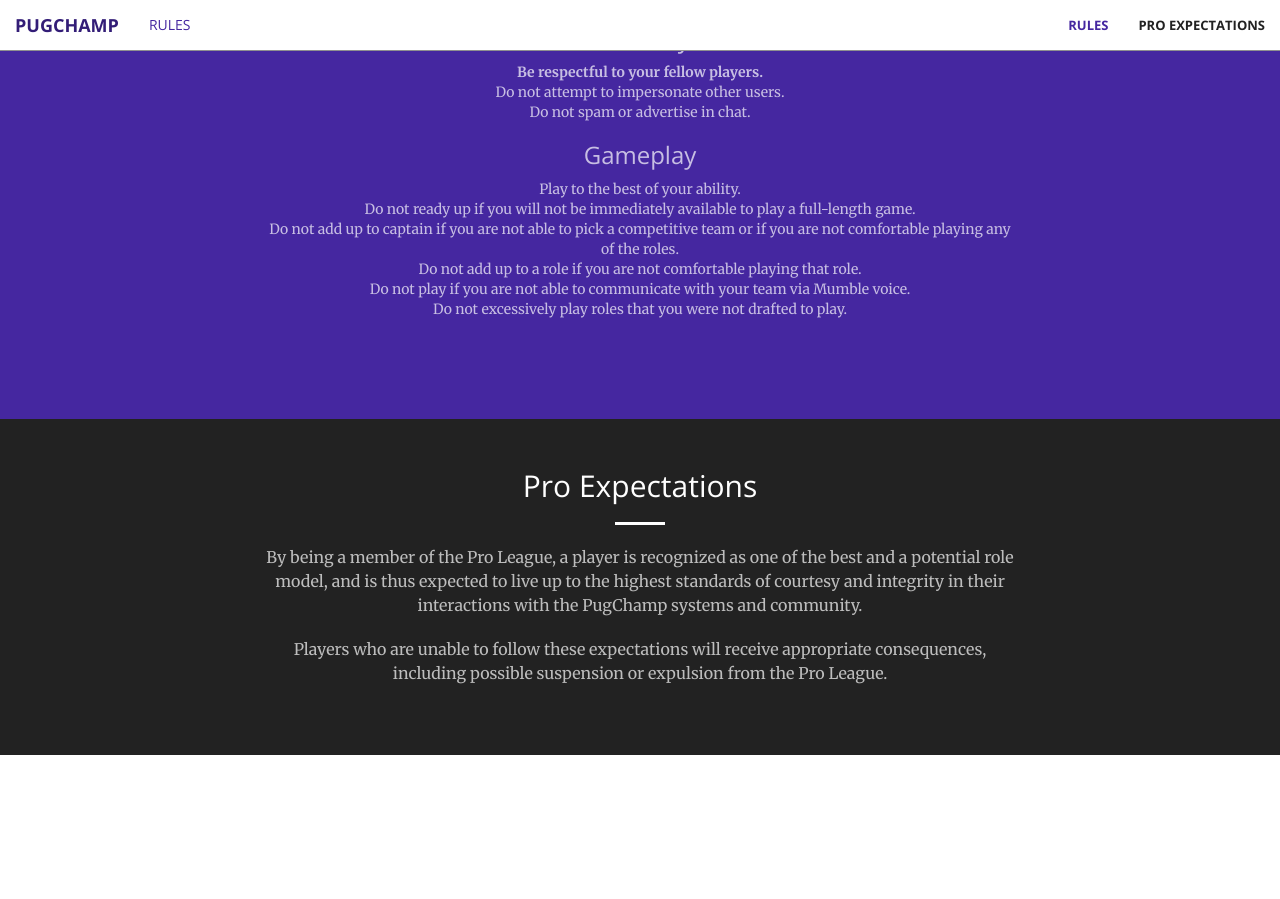
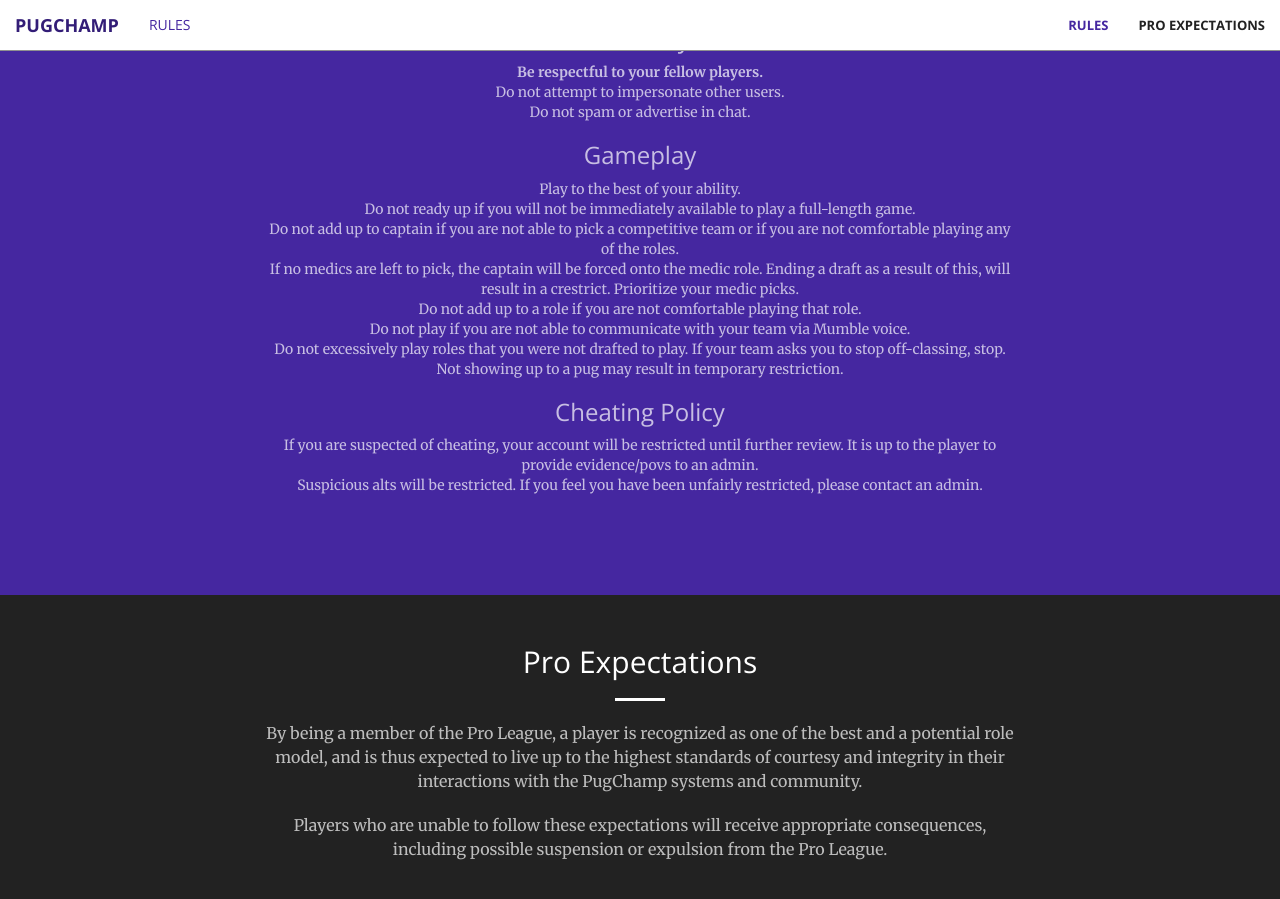
Before and after one commit to ChampGG/pug.champ.gg, a Jekyll site: the page built from rules.html, in a window 1280 px wide and 900 px high, scrolled down 860 px. Built offline with Jekyll 4.4.1, drawn with Linux system fonts in a browser that asks for light colours; before the commit the page ends 1615 px from its top, so only the background shows below that.

Commit message:
updated rules, added cheating policy

```diff
--- a/rules.html
+++ b/rules.html
@@ -42,12 +42,22 @@
                     Do not ready up if you will not be immediately available to play a full-length game.
                     <br>
                     Do not add up to captain if you are not able to pick a competitive team or if you are not comfortable playing any of the roles.
+					<br>
+					If no medics are left to pick, the captain will be forced onto the medic role. Ending a draft as a result of this, will result in a crestrict. Prioritize your medic picks.
                     <br>
                     Do not add up to a role if you are not comfortable playing that role.
                     <br>
                     Do not play if you are not able to communicate with your team via Mumble voice.
                     <br>
-                    Do not excessively play roles that you were not drafted to play.
+                    Do not excessively play roles that you were not drafted to play. If your team asks you to stop off-classing, stop.
+					<br>
+					Not showing up to a pug may result in temporary restriction.
+
+					<h3>Cheating Policy </h3>
+
+					If you are suspected of cheating, your account will be restricted until further review. It is up to the player to provide evidence/povs to an admin.
+					<br>
+					Suspicious alts will be restricted. If you feel you have been unfairly restricted, please contact an admin.
                 </span>
             </div>
         </div>
```
